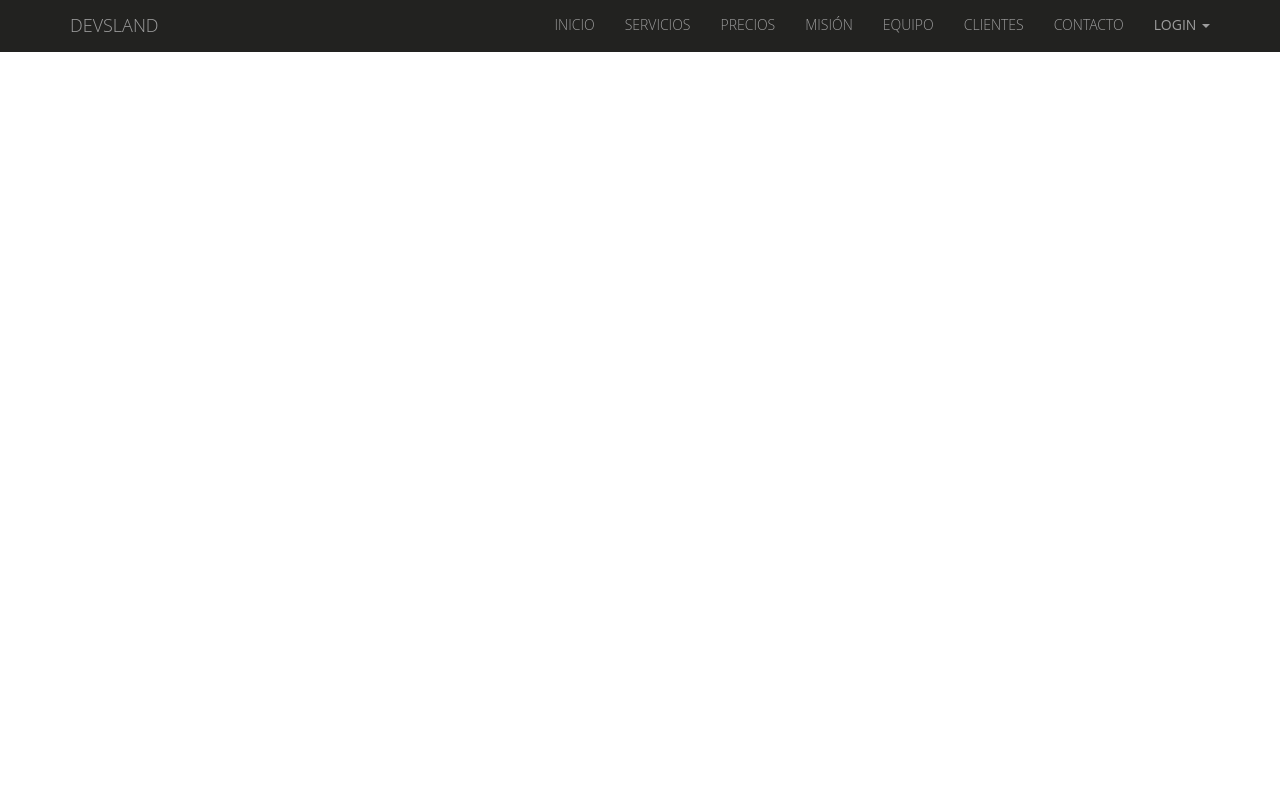
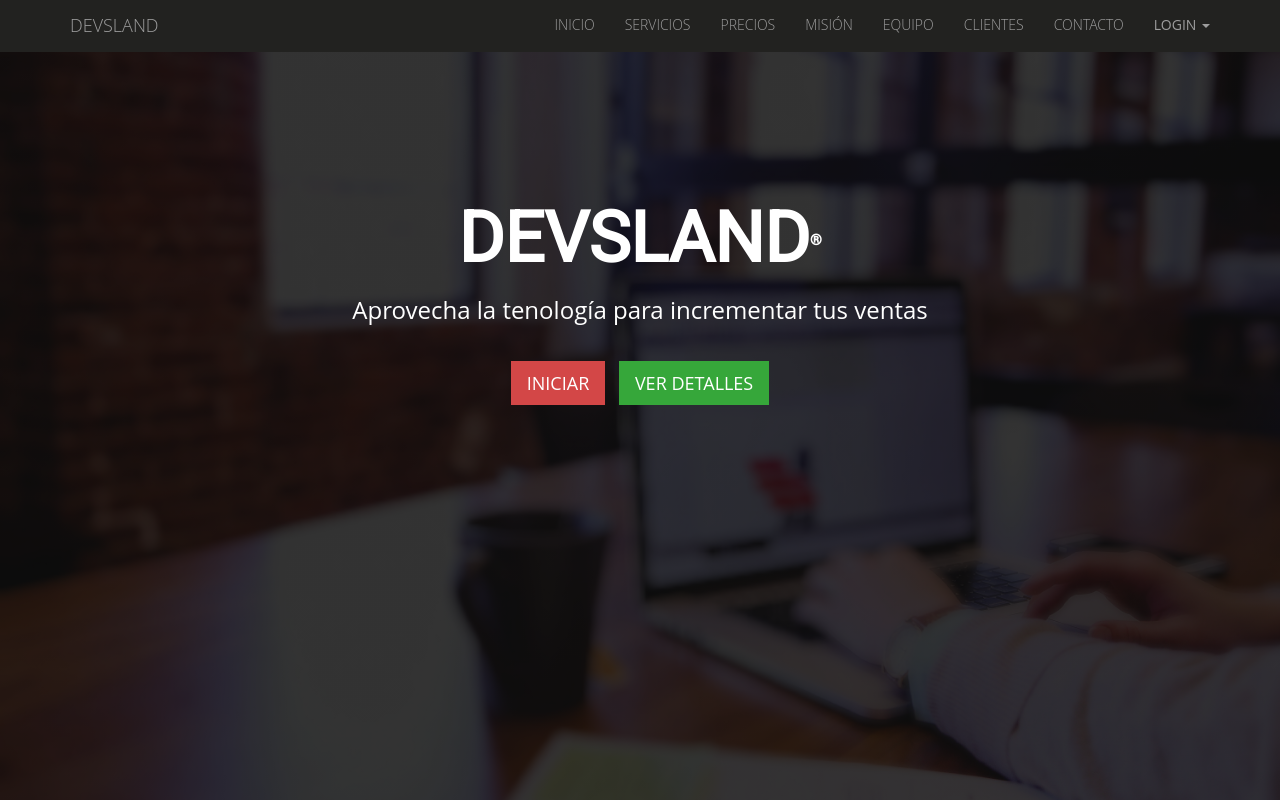
Before and after one commit to alvag/devsland-html-css-bootstrap, a plain HTML site: page index.html in a window 1280 px wide. Drawn offline with Linux system fonts and the light colour scheme.

Commit message:
hader section

```diff
--- a/css/styles.css
+++ b/css/styles.css
@@ -27,7 +27,7 @@ a:active {
 
 h1,
 h2,
-h3 {
+h4 {
 	font-family: 'PT Sans Narrow', sans-serif;
 	text-transform: uppercase;
 	font-weight: 700;
@@ -145,3 +145,69 @@ b {
 		border-top: 0 none;
 	}
 }
+
+/* Header*/
+
+.header {
+	background-image: linear-gradient(rgba(0, 0, 0, 0.8), rgba(0, 0, 0, .8)), url(../images/blur.jpg);
+	background-size: cover;
+	background-position: center;
+	height: 100vh;
+}
+
+.header h1 {
+	color: #FFFFFF;
+	text-align: center;
+	font-size: 70px;
+	margin-top: 200px;
+	font-family: 'Roboto', sans-serif;
+}
+
+.header h3 {
+	text-align: center;
+	color: #FFFFFF;
+}
+
+.header span {
+	font-size: 20px;
+	position: relative;
+	top: -10px;
+}
+
+@media (max-width: 768px) {
+	.header h1 {
+		font-size: 50px;
+		margin-top: 260px;
+	}
+
+	.header h3 {
+		font-size: 15px;
+	}
+}
+
+.flex-container {
+	display: flex;
+	border: 1px solid transparent;
+	height: 100px;
+	justify-content: center;
+}
+
+.btn-grp {
+	text-align: center;
+	justify-content: center;
+	align-self: center;
+}
+
+.flex-1 {
+	margin-right: 5px;
+	border-radius: 0;
+	border: 0;
+	background-color: #D34747;
+}
+
+.flex-2 {
+	margin-left: 5px;
+	border-radius: 0;
+	border: 0;
+	background-color: #36A73A;
+}
--- a/index.html
+++ b/index.html
@@ -8,6 +8,7 @@
 
 	<link rel="stylesheet" href="css/bootstrap.min.css">
 	<link rel="stylesheet" href="fonts/fontawesome/css/fontawesome-all.min.css">
+	<link href="https://fonts.googleapis.com/css?family=Roboto" rel="stylesheet">
 	<link rel="stylesheet" href="css/styles.css">
 
 </head>
@@ -92,6 +93,24 @@
 
 </div>
 
+<div class="header" id="inicio">
+	<div class="container">
+		<div class="row">
+			<div class="col-xs-12">
+				<h1>DEVSLAND<span><sup>&reg;</sup></span></h1>
+				<h3>Aprovecha la tenología para incrementar tus ventas</h3>
+			</div>
+
+			<div class="flex-container">
+				<div class="btn-grp">
+					<button id="aa" class="flex-1 btn btn-lg btn-primary">Iniciar</button>
+					<button id="bb" class="flex-2 btn btn-lg btn-primary">Ver Detalles</button>
+				</div>
+			</div>
+
+		</div>
+	</div>
+</div>
 
 <script src="js/jquery.min.js"></script>
 <script src="js/bootstrap.min.js"></script>
```
